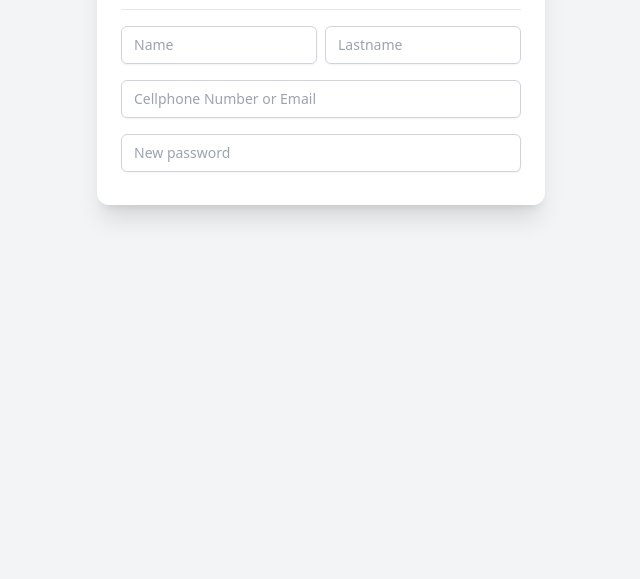
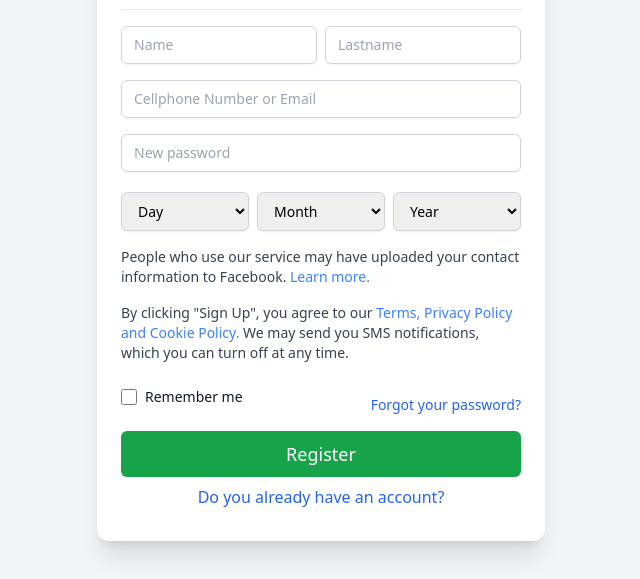
Before and after one commit to dvlopjs/Facebook-with-tailwind, a website: page register-view.html in a window 1280 px wide. Shown: the part 221-800 px from the top of the page, without its empty margins (319-959 px from the left). Drawn offline with Linux system fonts and the light colour scheme.

Commit message:
End register view

```diff
--- a/register-view.html
+++ b/register-view.html
@@ -43,7 +43,97 @@
             placeholder="New password"
             class="mt-1 px-3 w-full py-2 border border-gray-300 rounded-md shadow-sm focus:outline-none focus:ring-blue-500 focus:border-blue-500 sm:text-sm"
           />
+
+          <div class="flex space-x-2">
+            <select
+              class="w-1/3 mt-1 px-3 py-2 border border-gray-300 rounded-md shadow-sm focus:outline-none focus:ring-blue-500 focus:border-blue-500 sm:text-sm"
+            >
+              <option value="">Day</option>
+              <!-- Agrega opciones del 1 al 31 -->
+              <script>
+                for (let i = 1; i <= 31; i++) {
+                  document.write(`<option value="${i}">${i}</option>`);
+                }
+              </script>
+            </select>
+            <select
+              class="w-1/3 mt-1 px-3 py-2 border border-gray-300 rounded-md shadow-sm focus:outline-none focus:ring-blue-500 focus:border-blue-500 sm:text-sm"
+            >
+              <option value="">Month</option>
+              <option value="1">January</option>
+              <option value="2">February</option>
+              <option value="3">March</option>
+              <option value="4">April</option>
+              <option value="5">May</option>
+              <option value="6">June</option>
+              <option value="7">July</option>
+              <option value="8">August</option>
+              <option value="9">September</option>
+              <option value="10">October</option>
+              <option value="11">November</option>
+              <option value="12">December</option>
+            </select>
+            <select
+              class="w-1/3 mt-1 px-3 py-2 border border-gray-300 rounded-md shadow-sm focus:outline-none focus:ring-blue-500 focus:border-blue-500 sm:text-sm"
+            >
+              <option value="">Year</option>
+              <!-- Agrega opciones desde el año actual hacia atrás -->
+              <script>
+                const currentYear = new Date().getFullYear();
+                for (let i = currentYear; i >= 1900; i--) {
+                  document.write(`<option value="${i}">${i}</option>`);
+                }
+              </script>
+            </select>
+          </div>
+
+          <p class="text-gray-700 text-sm">
+            People who use our service may have uploaded your contact
+            information to Facebook.
+            <a href="#" class="text-blue-500">Learn more.</a>
+          </p>
+
+          <p class="text-gray-700 text-sm">
+            By clicking "Sign Up", you agree to our
+            <a href="#" class="text-blue-500"
+              >Terms, Privacy Policy and Cookie Policy.</a
+            >
+            We may send you SMS notifications, which you can turn off at any
+            time.
+          </p>
+          <div class="flex items-center justify-between space-y-4">
+            <div class="flex items-center">
+              <input
+                id="remember_me"
+                name="remember_me"
+                type="checkbox"
+                class="h-4 w-4 text-blue-600 focus:ring-blue-500 border-gray-300 rounded"
+              />
+              <label for="remember_me" class="ml-2 block text-sm text-gray-900"
+                >Remember me</label
+              >
+            </div>
+            <div class="text-sm">
+              <a href="#" class="font-medium text-blue-600 hover:text-blue-500"
+                >Forgot your password?</a
+              >
+            </div>
+          </div>
+          <div>
+            <button
+              type="submit"
+              class="w-full flex justify-center py-2 px-4 border border-transparent rounded-md shadow-sm text-lg font-medium text-white bg-green-600 hover:bg-green-700 focus:outline-none focus:ring-2 focus:ring-offset-2 focus:ring-green-500"
+            >
+              Register
+            </button>
+          </div>
         </form>
+
+        <div class="text-center py-2">
+          <a href="#" class="font-medium text-blue-600 hover:text-blue-500">
+            Do you already have an account?
+          </a>
+        </div>
       </div>
     </section>
   </body>
```
Also changed, not shown: css/main.css.
